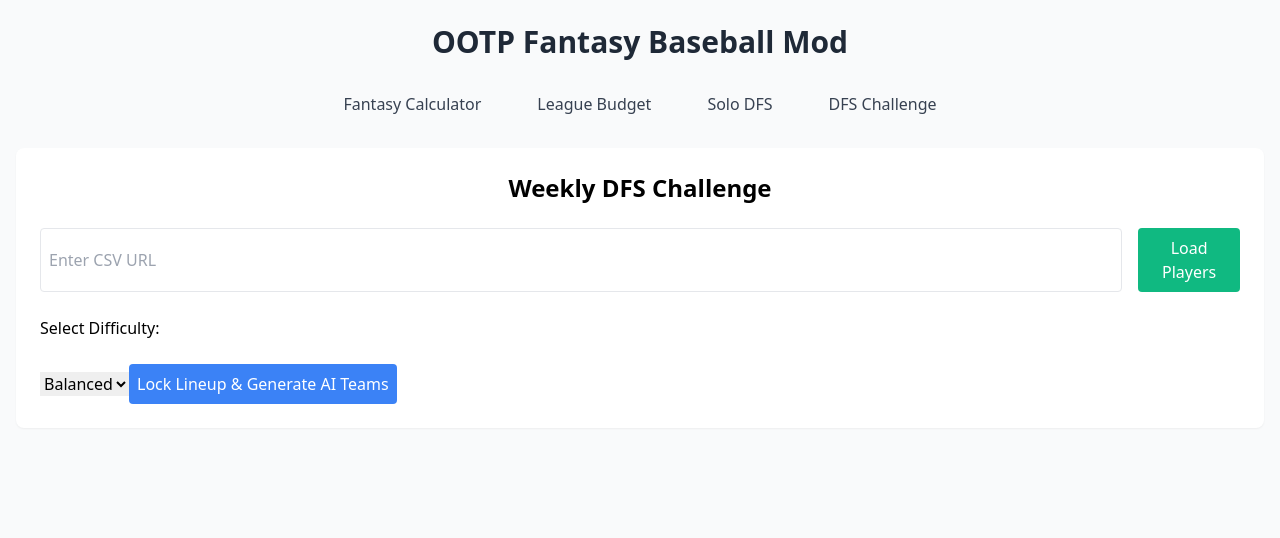
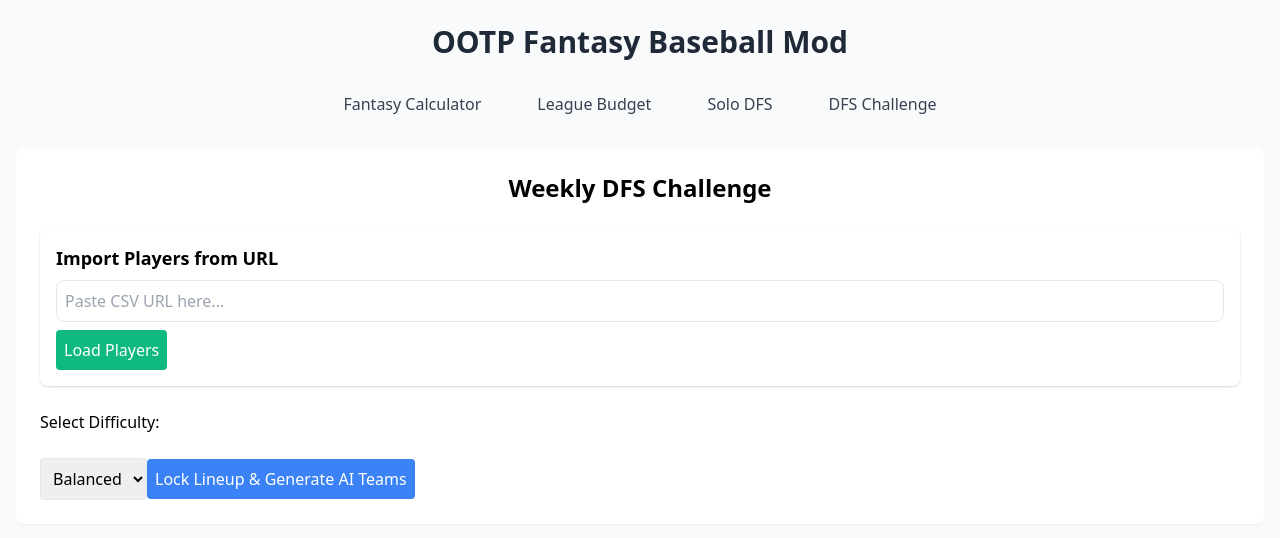
Before and after one commit to quarterback/SimBaseballCalc, a React (Create React App) app: page /dfs-ai in a window 1280 px wide. Shown: the top 538 px of the page. Built offline with nearby package versions, Linux system fonts and the light colour scheme.

Commit message:
Update DFSAI.js

```diff
--- a/src/DFSAI.js
+++ b/src/DFSAI.js
@@ -1,11 +1,8 @@
-import React, { useState, useEffect } from 'react';
+import React, { useState } from 'react';
 import Papa from 'papaparse';
 
 const DFSAI = () => {
-  const [roster, setRoster] = useState([]);
   const [availablePlayers, setAvailablePlayers] = useState([]);
-  const [searchQuery, setSearchQuery] = useState('');
-  const [personalBests, setPersonalBests] = useState({});
   const [currentScore, setCurrentScore] = useState(0);
   const [loadingStats, setLoadingStats] = useState(false);
   const [error, setError] = useState('');
@@ -39,7 +36,7 @@ const DFSAI = () => {
 
   const fetchCsvData = () => {
     if (!csvUrl) {
-      setError('Please enter a CSV URL');
+      setError('Please enter a valid CSV URL.');
       return;
     }
 
@@ -49,7 +46,7 @@ const DFSAI = () => {
     fetch(csvUrl)
       .then(response => {
         if (!response.ok) {
-          throw new Error(`Failed to fetch: ${response.statusText}`);
+          throw new Error(`Failed to fetch CSV: ${response.statusText}`);
         }
         return response.text();
       })
@@ -114,31 +111,35 @@ const DFSAI = () => {
       {error && <div className="text-red-500">{error}</div>}
       {loadingStats && <div className="text-gray-500">Loading player data...</div>}
 
-      {/* 🔹 CSV Input */}
-      <div className="flex space-x-4 mb-4">
+      {/* CSV Input */}
+      <div className="bg-white rounded-lg shadow p-4 mb-6">
+        <h3 className="text-lg font-semibold mb-2">Import Players from URL</h3>
         <input
           type="text"
-          placeholder="Enter CSV URL"
+          placeholder="Paste CSV URL here..."
           value={csvUrl}
           onChange={(e) => setCsvUrl(e.target.value)}
-          className="w-full p-2 border rounded"
+          className="block w-full p-2 border rounded-lg"
         />
-        <button onClick={fetchCsvData} className="bg-green-500 text-white p-2 rounded">
+        <button onClick={fetchCsvData} className="bg-green-500 text-white p-2 rounded mt-2">
           Load Players
         </button>
       </div>
 
+      {/* Difficulty Selection */}
       <label className="block mb-2">Select Difficulty:</label>
-      <select value={difficulty} onChange={(e) => setDifficulty(e.target.value)} disabled={gameLocked}>
+      <select value={difficulty} onChange={(e) => setDifficulty(e.target.value)} disabled={gameLocked} className="p-2 border rounded">
         <option value="easy">Easy</option>
         <option value="balanced">Balanced</option>
         <option value="hard">Hard</option>
       </select>
 
-      <button onClick={lockGame} disabled={gameLocked || availablePlayers.length === 0} className="bg-blue-500 text-white p-2 rounded">
+      {/* Lock Lineup & Generate AI Teams */}
+      <button onClick={lockGame} disabled={gameLocked || availablePlayers.length === 0} className="bg-blue-500 text-white p-2 rounded mt-2">
         Lock Lineup & Generate AI Teams
       </button>
 
+      {/* Leaderboard */}
       {gameLocked && (
         <div>
           <h3 className="text-xl font-bold mt-4">Leaderboard</h3>
```
